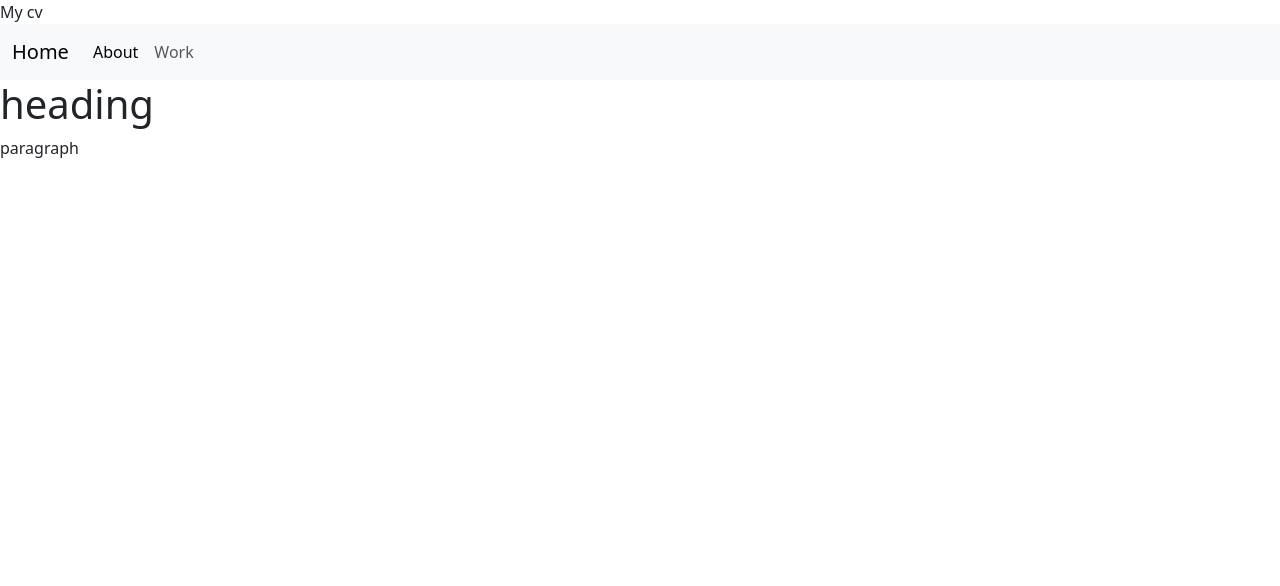
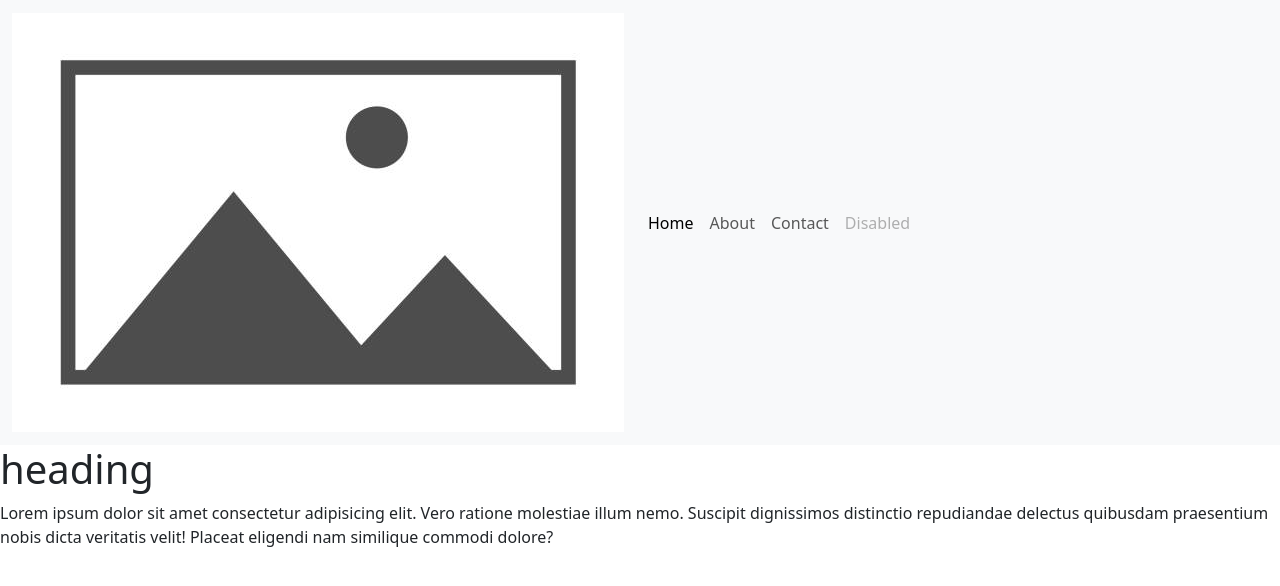
Before and after one commit to deadr1pley/my-cv, a plain HTML site: page index.html in a window 1280 px wide. Drawn offline with nearby package versions, Linux system fonts and the light colour scheme.

Commit message:
Uppdated navbar and added image in index.html

```diff
--- a/index.html
+++ b/index.html
@@ -4,7 +4,8 @@
 <head>
     <meta charset="UTF-8">
     <meta name="viewport" content="width=device-width, initial-scale=1.0">
-    <meta name="descriton" content="My work experiens and information about me" <title>My cv</title>
+    <meta name="descriton" content="My work experiens and information about me">
+    <title>My cv</title>
 
 
     <!-- Bootstrap CSS Link-->
@@ -15,7 +16,7 @@
     </script>
 
     <!-- Custom CSS -->
-     <link rel="stylesheet" href="assets/css/styles.css"
+    <link rel="stylesheet" href="assets/css/styles.css">
 
 </head>
 
@@ -24,17 +25,27 @@
     <section>
         <nav class="navbar navbar-expand-lg bg-body-tertiary">
             <div class="container-fluid">
-    <a class="navbar-brand" href="#">Home</a>
-    <button class="navbar-toggler" type="button" data-bs-toggle="collapse" data-bs-target="#navbarNav" aria-controls="navbarNav" aria-expanded="false" aria-label="Toggle navigation">
+                <a class="navbar-brand" href="index.html">
+                    <!-- picture-->
+                    <img src="assets/images/placeholder_1.jpg" alt="LH7qKQnuqkuIAvNWLzeN8tE5YBujZqJLB">
+                </a>
+                <button class="navbar-toggler" type="button" data-bs-toggle="collapse" data-bs-target="#navbarNav"
+                    aria-controls="navbarNav" aria-expanded="false" aria-label="Toggle navigation">
                     <span class="navbar-toggler-icon"></span>
                 </button>
                 <div class="collapse navbar-collapse" id="navbarNav">
                     <ul class="navbar-nav">
                         <li class="nav-item">
-          <a class="nav-link active" aria-current="page" href="#">About</a>
+                            <a class="nav-link active" aria-current="page" href="index.html">Home</a>
                         </li>
                         <li class="nav-item">
-          <a class="nav-link" href="#">Work</a>
+                            <a class="nav-link" href="#">About</a>
+                        </li>
+                        <li class="nav-item">
+                            <a class="nav-link" href="#">Contact</a>
+                        </li>
+                        <li class="nav-item">
+                            <a class="nav-link disabled" aria-disabled="true">Disabled</a>
                         </li>
                     </ul>
                 </div>
@@ -44,7 +55,9 @@
 
     <!-- Heading-->
     <h1>heading</h1>
-    <p>paragraph</p>
+    <p>Lorem ipsum dolor sit amet consectetur adipisicing elit. Vero ratione molestiae illum nemo. Suscipit dignissimos
+        distinctio repudiandae delectus quibusdam praesentium nobis dicta veritatis velit! Placeat eligendi nam
+        similique commodi dolore?</p>
 
     <!-- Bootstrap JS -->
     <link href="https://cdn.jsdelivr.net/npm/bootstrap@5.3.8/dist/css/bootstrap.min.css" rel="stylesheet"
```
Lines whose indentation alone changed are shown as unchanged.
